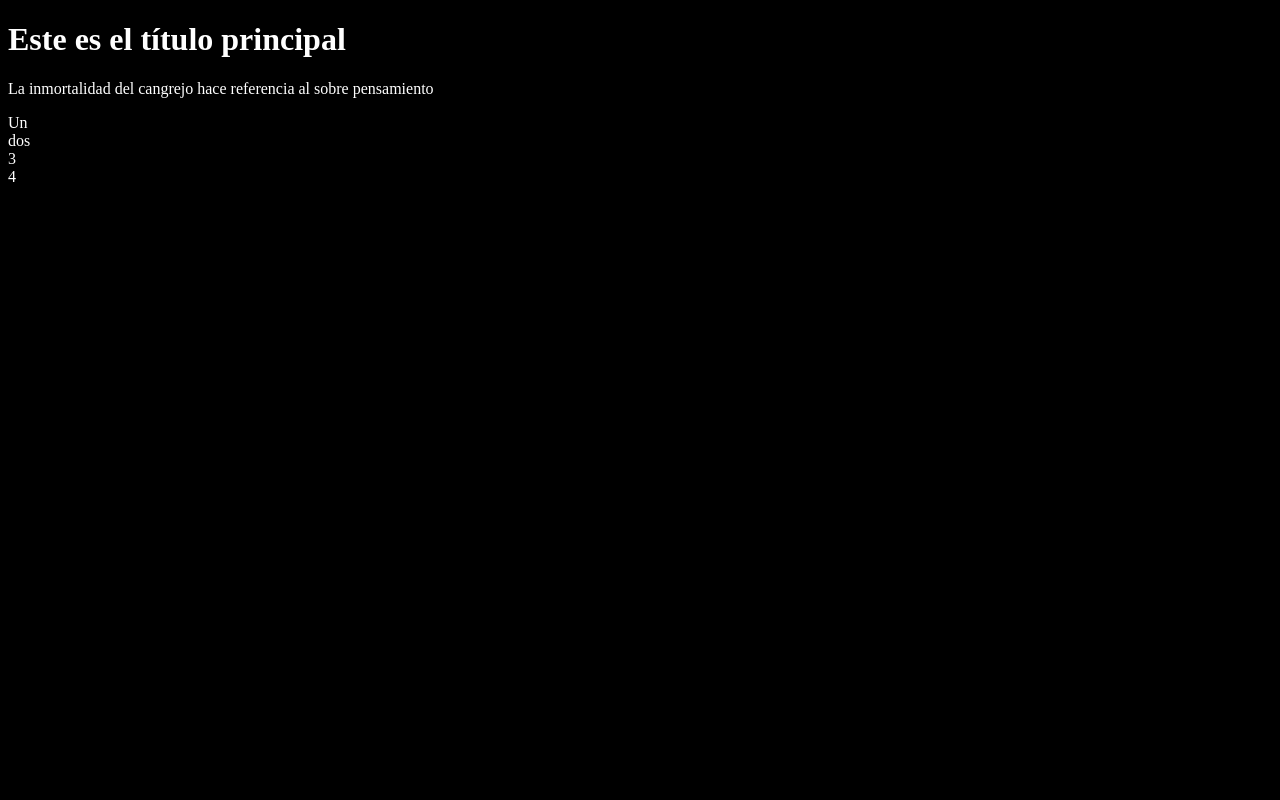
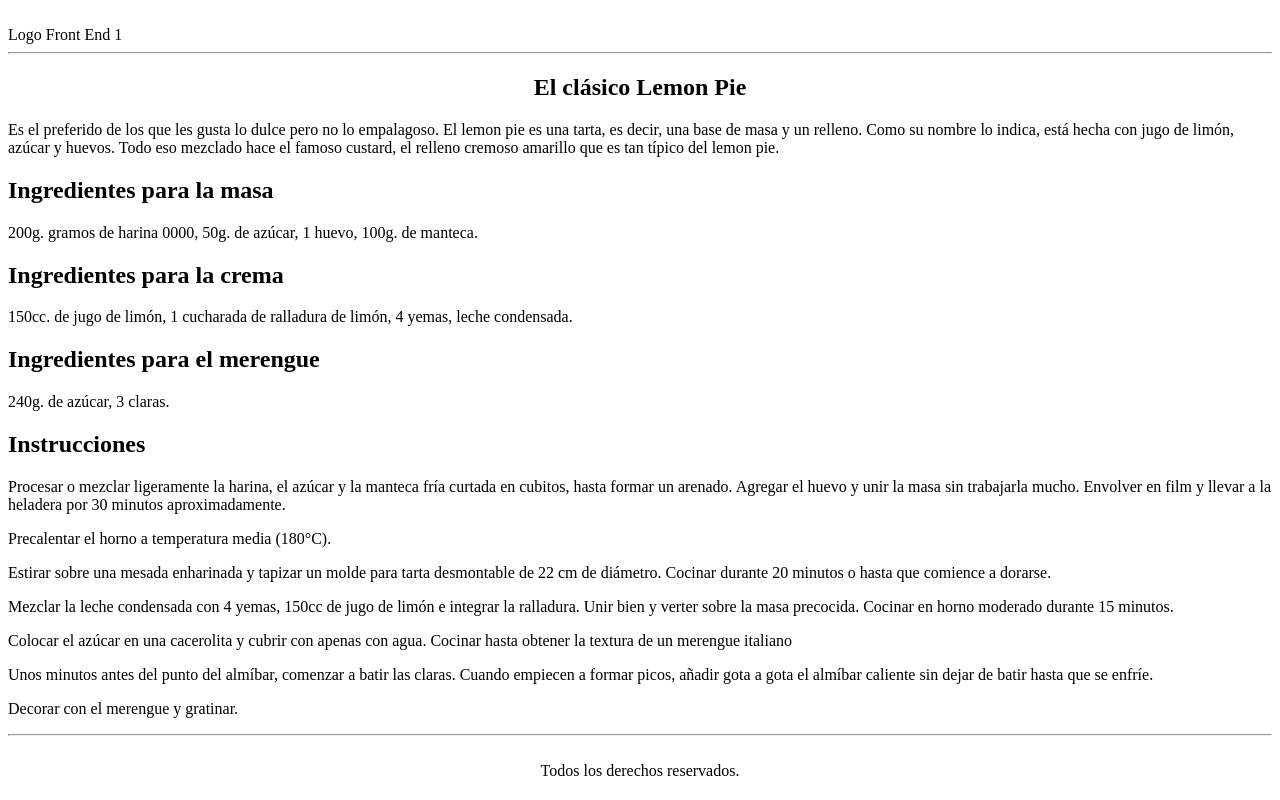
Before and after one commit to lcarvajalrojas3/pagetest, a plain HTML site: page index.html in a window 1280 px wide. Drawn offline with Linux system fonts and the light colour scheme.

Commit message:
ejercicio

```diff
--- a/css/style.css
+++ b/css/style.css
@@ -1,4 +1,8 @@
 body {
-    background-color: black;
-    color: white;
-  }
+  background-color: black;
+  color: white;
+}
+
+h1 {
+  text-align: center;
+}
--- a/index.html
+++ b/index.html
@@ -3,17 +3,49 @@
 <head>
     <meta charset="UTF-8">
     <meta name="viewport" content="width=device-width, initial-scale=1.0">
-    <link rel="stylesheet" href="css/style.css">
-    <title>Cangrejo inmortal</title>
+    <!--<link rel="stylesheet" href="css/style.css">-->
+    <title>Ejercicio Figma</title>
 </head>
 <body>
-    <h1>Este es el título principal</h1>
-    <p>La inmortalidad del cangrejo hace referencia al sobre pensamiento</p>
-    <section>
-        <article>Un</article>
-        <article>dos</article>
-        <article>3</article>
-        <article>4</article>
-    </section>
+    <header>
+        <br>
+        Logo Front End 1
+        <br>
+        <hr>
+    </header>
+    <main>
+        <section>
+        <h1 style="text-align: center;">El clásico Lemon Pie</h1>
+        <p>Es el preferido de los que les gusta lo dulce pero no lo empalagoso.
+            El lemon pie es una tarta, es decir, una base de masa y un relleno.
+            Como su nombre lo indica, está hecha con jugo de limón, azúcar y huevos.
+            Todo eso mezclado hace el famoso custard, el relleno cremoso amarillo que
+            es tan típico del lemon pie.</p>
+        </section>
+        <section>
+            <h2>Ingredientes para la masa</h2>
+            <p>200g. gramos de harina 0000, 50g. de azúcar, 1 huevo, 100g. de manteca.</p>
+            <h2>Ingredientes para la crema</h2>
+            <p>150cc. de jugo de limón, 1 cucharada de ralladura de limón, 4 yemas, leche condensada.</p>
+            <h2>Ingredientes para el merengue</h2>
+            <p>240g. de azúcar, 3 claras.</p>
+        </section>
+        <section>
+            <h2>Instrucciones</h2>
+            <p>Procesar o mezclar ligeramente la harina, el azúcar y la manteca fría curtada en cubitos, hasta formar un arenado. Agregar el huevo y unir la masa sin trabajarla mucho. Envolver en film y llevar a la heladera por 30 minutos aproximadamente.</p>
+            <p>Precalentar el horno a temperatura media (180°C).</p>
+            <p>Estirar sobre una mesada enharinada y tapizar un molde para tarta desmontable de 22 cm de diámetro. Cocinar durante 20 minutos o hasta que comience a dorarse.</p>
+            <p>Mezclar la leche condensada con 4 yemas, 150cc de jugo de limón e integrar la ralladura. Unir bien y verter sobre la masa precocida. Cocinar en horno moderado durante 15 minutos.</p>
+            <p>Colocar el azúcar en una cacerolita y cubrir con apenas con agua. Cocinar hasta obtener la textura de un merengue italiano</p>
+            <p>Unos minutos antes del punto del almíbar, comenzar a batir las claras. Cuando empiecen a formar picos, añadir gota a gota el almíbar caliente sin dejar de batir hasta que se enfríe.</p>
+            <p>Decorar con el merengue y gratinar.</p>
+        </section>
+    </main>
+    <footer style="text-align: center;">
+        <hr>
+        <br>
+        Todos los derechos reservados.
+        <br>
+    </footer>
 </body>
 </html>
```
